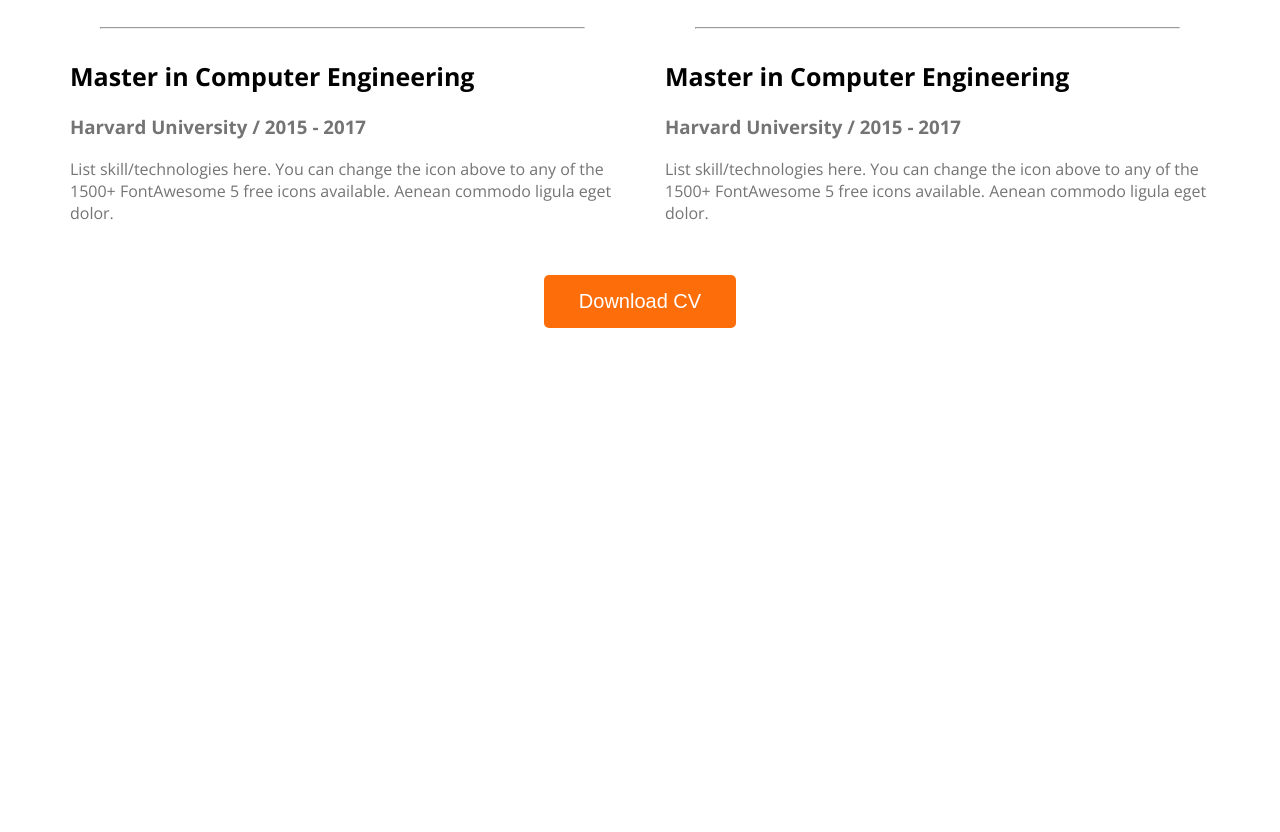
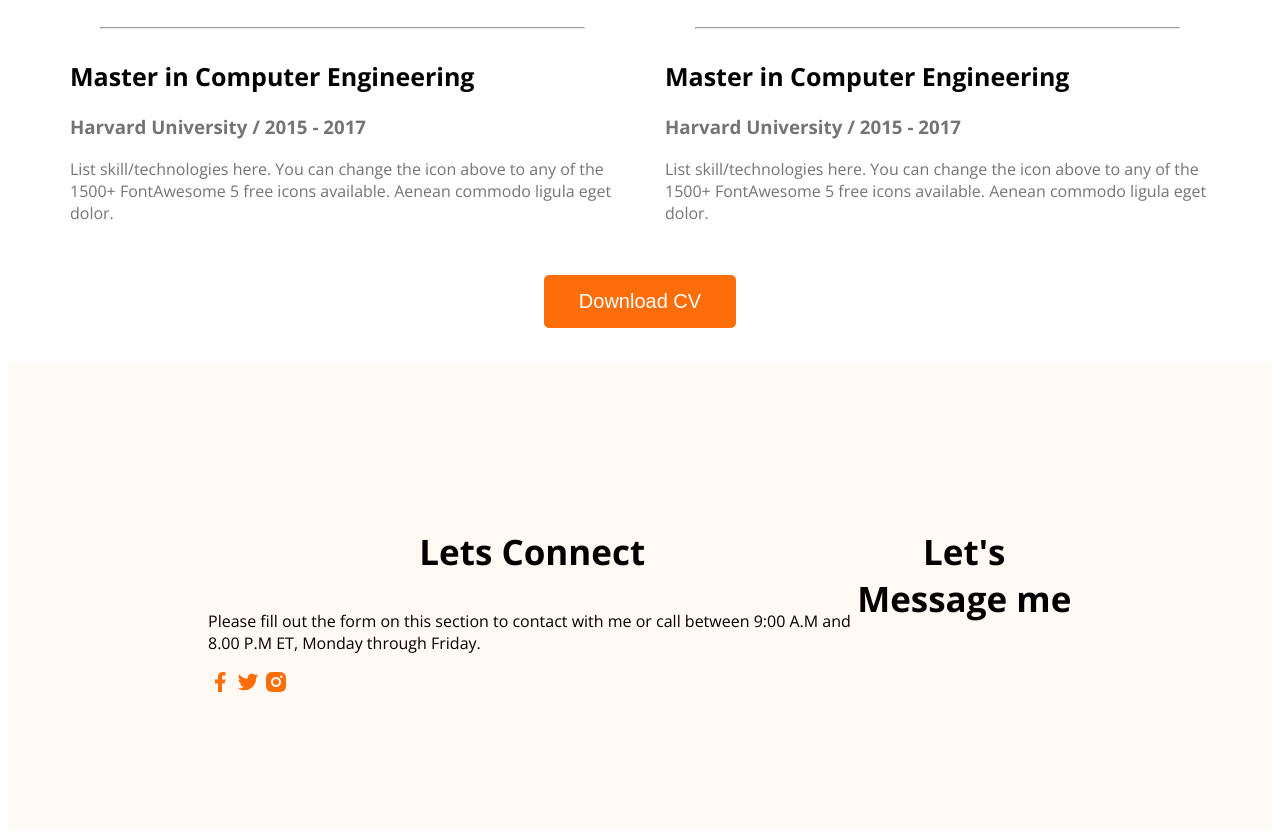
Before and after one commit to Hridoykhan4/Portfolio_Website, a plain HTML site: page index.html in a window 1280 px wide. Shown: the part 2551-3383 px from the top of the page. Before the commit the page ends 2914 px from the top, so only its background shows below. Drawn offline with nearby package versions, Linux system fonts and the light colour scheme.

Commit message:
basic footer

```diff
--- a/index.html
+++ b/index.html
@@ -190,14 +190,33 @@
               </div>
            </div>
 
+      </section>
+    </main>
+
+    <footer>
+
+      <div class="footer-column">
+          <h3 class="section-title">Lets Connect</h3>
+          <p class="section-description">
+            Please fill out the form on this section to contact with me or call between 9:00 A.M and 8.00 P.M ET, Monday through Friday.
+          </p>
+          <div class="social-icons">
+            <a href="#"><img src="images/icons/facebook.png" alt=""></a>
+
+            <a href="#"><img src="images/icons/twitter.png" alt=""></a>
+
+            <a href="#"><img src="images/icons/insta.png" alt=""></a>
+          </div>
+      </div>
+
+
+      <div class="footer-column">
+         <h3 class="section-title">Let's Message me</h3>
+
+      </div>
 
 
 
-
-
-      </section>
-    </main>
-
-    <footer></footer>
+    </footer>
   </body>
 </html>
--- a/styles/portfolio.css
+++ b/styles/portfolio.css
@@ -177,24 +177,33 @@ main {
   color: #747474;
 }
 
-.resume-item-title{
-    font-size: 25px;
+.resume-item-title {
+  font-size: 25px;
 }
 
-.resume-column-title{
-    font-size: 32px;
-    color:#474747;
+.resume-column-title {
+  font-size: 32px;
+  color: #474747;
 }
 
-.resume-container hr{
-    margin: 30px;
+.resume-container hr {
+  margin: 30px;
 }
 
-.resume-item-institute{
-    margin-top: 20px;
+.resume-item-institute {
+  margin-top: 20px;
 }
 
-.download-cv{
+.download-cv {
   text-align: center;
   margin: 35px;
 }
+
+/* footer section start */
+
+footer{
+  display: flex;
+  background: #FFF8F3;
+  padding: 130px 200px;
+  margin-top: 10px;
+}
```
